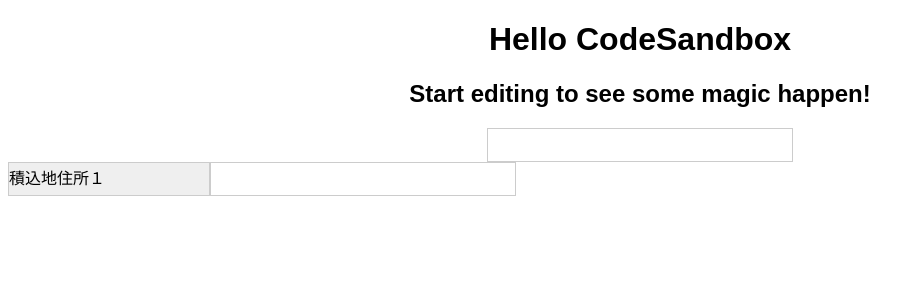
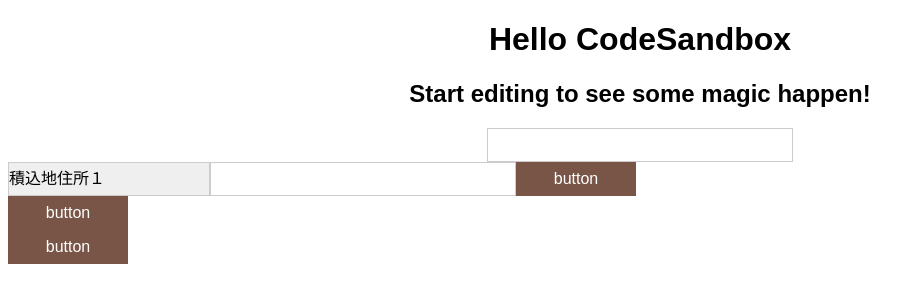
Before and after one commit to azhimattsu/tms-web, a React (Create React App) app: page / in a window 1280 px wide. Shown: the top 302 px of the page, without its empty margins (0-924 px from the left). Built offline with nearby package versions, Linux system fonts and the light colour scheme.

Commit message:
ボタン追加

```diff
--- a/src/ComponentSample.tsx
+++ b/src/ComponentSample.tsx
@@ -1,6 +1,7 @@
 import { memo, VFC } from "react";
 import { Input } from "./components/atoms/input/Input";
 import { InputWithLabel } from "./components/molecules/InputWithLabel";
+import { Button } from "./components/atoms/button/Button";
 
 export const ComponentSample: VFC = memo(() => {
   return (
@@ -12,6 +13,10 @@ export const ComponentSample: VFC = memo(() => {
       </div>
       <div>
         <InputWithLabel />
+        <Button />
+      </div>
+      <div>
+        <Button />
       </div>
     </>
   );
--- /dev/null
+++ b/src/components/atoms/button/Button.tsx
@@ -0,0 +1,24 @@
+import { memo, VFC } from "react";
+import styled from "styled-components";
+
+const SButton = styled.a`
+  display: block;
+  width: 120px;
+  height: 34px;
+  line-height: 34px;
+  font-size: 1em;
+  font-family: Arial, Helvetica, sans-serif;
+  text-align: center;
+  text-decoration: none;
+  color: #fff;
+  background: #795548;
+  :hover {
+    opacity: 0.8;
+    cursor: pointer;
+    text-decoration: none;
+  }
+`;
+
+export const Button: VFC = memo((props) => {
+  return <SButton>button</SButton>;
+});
--- a/src/components/molecules/InputWithLabel.tsx
+++ b/src/components/molecules/InputWithLabel.tsx
@@ -1,6 +1,7 @@
 import { memo, VFC } from "react";
 import styled from "styled-components";
 import { Input } from "../atoms/input/Input";
+import { Button } from "../atoms/button/Button";
 
 const SContainer = styled.div`
   display: flex;
@@ -23,6 +24,7 @@ export const InputWithLabel: VFC = memo((props) => {
       <SContainer>
         <SDiv>積込地住所１</SDiv>
         <Input />
+        <Button />
       </SContainer>
     </>
   );
```
